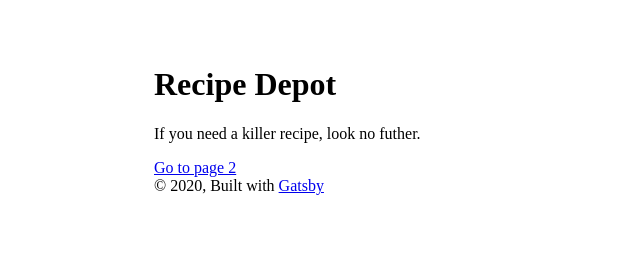
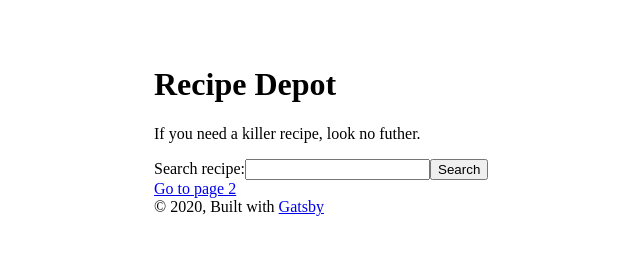
Before and after one commit to KerronKing/recipe-center, a Gatsby site: page / in a window 1280 px wide. Shown: the whole page, without its empty margins (6-646 px from the left). Built offline with nearby package versions, Linux system fonts and the light colour scheme; Gatsby itself is replaced by a stand-in of ours.

Commit message:
chore: introduce state logic to index page

```diff
--- a/src/components/search-form.js
+++ b/src/components/search-form.js
@@ -1,11 +1,16 @@
 import React from 'react';
 import Proptypes from 'prop-types';
 
-const Search = ({ onClick }) => (
+const Search = ({ onClick, onChange }) => (
   <form>
     <label htmlFor="recipe">
       Search recipe:
-      <input type="text" id="recipe" name="recipe" />
+      <input
+        type="text"
+        id="recipe"
+        name="recipe"
+        onChange={onChange}
+      />
     </label>
     <button
       type="submit"
@@ -18,6 +23,7 @@ const Search = ({ onClick }) => (
 
 Search.propTypes = {
   onClick: Proptypes.func.isRequired,
+  onChange: Proptypes.func.isRequired,
 };
 
 export default Search;
--- a/src/pages/index.js
+++ b/src/pages/index.js
@@ -3,20 +3,36 @@ import { Link } from 'gatsby';
 
 import Layout from '../components/layout';
 import SEO from '../components/seo';
-// import reducer from '../reducer';
-// import Search from '../components/search-form';
+import Search from '../components/search-form';
 
-// const initialState = { recipe: {} };
+class IndexPage extends React.Component {
+  constructor(props) {
+    super(props);
 
-const IndexPage = () => (
-  // const [state, dispatch] = useReducer(reducer, initialState);
+    this.state = {
+      recipe: [],
+    };
+  }
+
+  handleChange(e) {
+    const { value } = e.target;
+    this.setState(value);
+  }
+
+  render() {
+    return (
       <Layout>
         <SEO title="Home" />
         <h1>Recipe Depot</h1>
         <p>If you need a killer recipe, look no futher.</p>
-    {/* <Search onclick={() => dispatch()} /> */}
+        <Search
+          onChange={() => this.handleChange()}
+          onClick={() => this.handleClick()}
+        />
         <Link to="/page-2/">Go to page 2</Link>
       </Layout>
     );
+  }
+}
 
 export default IndexPage;
```
Also changed, not shown: src/reducer.js (deleted, +0 -16 lines). Lines whose indentation alone changed are shown as unchanged.
